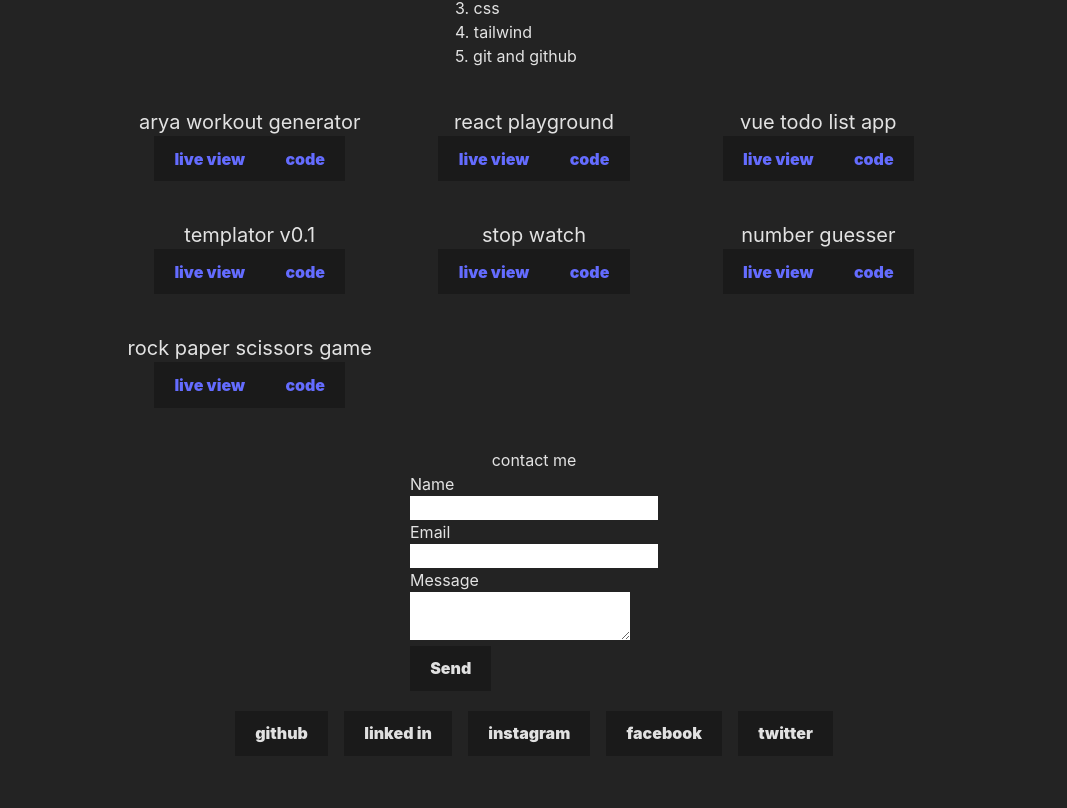
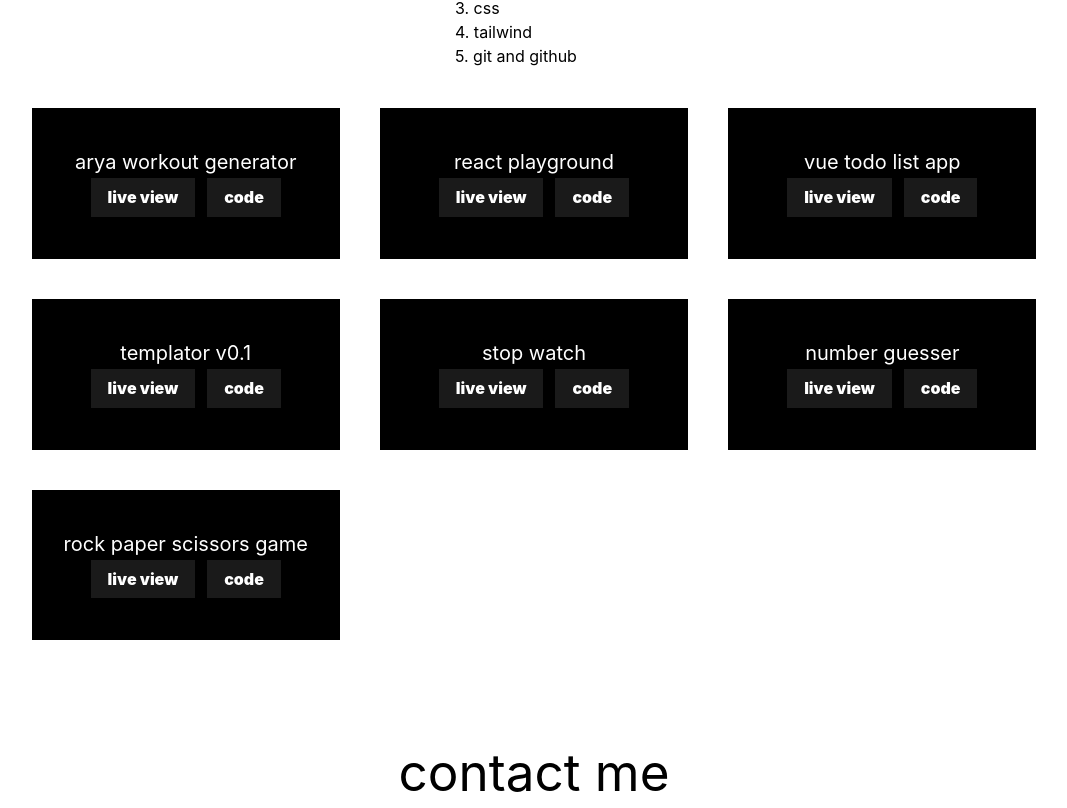
Before and after one commit to AriaHemin/AryaHemin-personal-website, a React (Vite) app: page / in a window 1280 px wide. Shown: the part 272-1080 px from the top of the page, without its empty margins (106-1173 px from the left). Before the commit the page ends 1028 px from the top, so only its background shows below. Built offline with nearby package versions, Linux system fonts and the light colour scheme.

Commit message:
changed some styles

```diff
--- a/src/App.jsx
+++ b/src/App.jsx
@@ -73,16 +73,14 @@ function App() {
           )
         })
       }</div>
-      <div className="flex flex-col justify-items-center items-center" >
+      <div className="flex flex-col justify-items-center items-center my-4 " >
         <div className="p-5" >
           <ContactForm/>
         </div>
         <div className="flex flex-row" >
           <button className="mx-2" >github</button>
           <button className="mx-2">linked in</button>
-          <button className="mx-2">instagram</button>
-          <button className="mx-2">facebook</button>
-          <button className="mx-2">twitter</button>
+
         </div>
       </div>
     </div>
--- a/src/components/contactForm.jsx
+++ b/src/components/contactForm.jsx
@@ -13,8 +13,8 @@ const ContactForm = () => {
     console.log(conFom)
   }
   return (
-    <div className="flex flex-col justify-items-center items-center">
-      <h2 className="">contact me</h2>
+    <div className="flex flex-col justify-items-center items-center ">
+      <h1 className="m-12">contact me</h1>
       <form onSubmit={onSubmit}>
         <div className="">
           <label className="" htmlFor="name">
--- a/src/components/projectCard.jsx
+++ b/src/components/projectCard.jsx
@@ -2,15 +2,19 @@
 
 function ProjectCard(props){
     return(
-        <div className="flex items-center justify-items-center flex-col shrink-0 m-5 " >
+        <div className="flex items-center justify-between flex-col shrink-0 m-5 text-white bg-black py-10 px-8  " >
             <img src="" alt="" className="w-[200]" />
             <p className="text-xl" >{props.project.name}</p>
             <div>
-                <a href={props.project.liveLink} >
-                    <button>live view</button>
+                <a className="mx-1" href={props.project.liveLink} >
+                    <button>
+                        live view
+                    </button>
                 </a>
-                <a href={props.project.codeLink} >
-                    <button>code</button>
+                <a className="mx-1" href={props.project.codeLink} >
+                    <button>
+                        code
+                    </button>
                 </a>
             </div>
         </div>
--- a/src/index.css
+++ b/src/index.css
@@ -8,9 +8,6 @@
   line-height: 24px;
   font-weight: 400;
 
-  color-scheme: light dark;
-  color: rgba(255, 255, 255, 0.87);
-  background-color: #232323;
 
   font-synthesis: none;
   text-rendering: optimizeLegibility;
@@ -40,9 +37,10 @@ h1 {
 }
 
 button {
-  border-radius: 0px;
+  color: white;
+  margin: 2px;
   border: 1px solid transparent;
-  padding: 0.6em 1.2em;
+  padding: 0.4em 1em;
   font-size: 1em;
   font-weight: 900;
   font-family: inherit;
@@ -51,9 +49,5 @@ button {
   transition: border-color 0.25s;
 }
 button:hover {
-  border-color: #000000;
+  border-color: #ffffff;
 }
-button:focus,
-button:focus-visible {
-  outline: 4px auto -webkit-focus-ring-color;
-}
```
